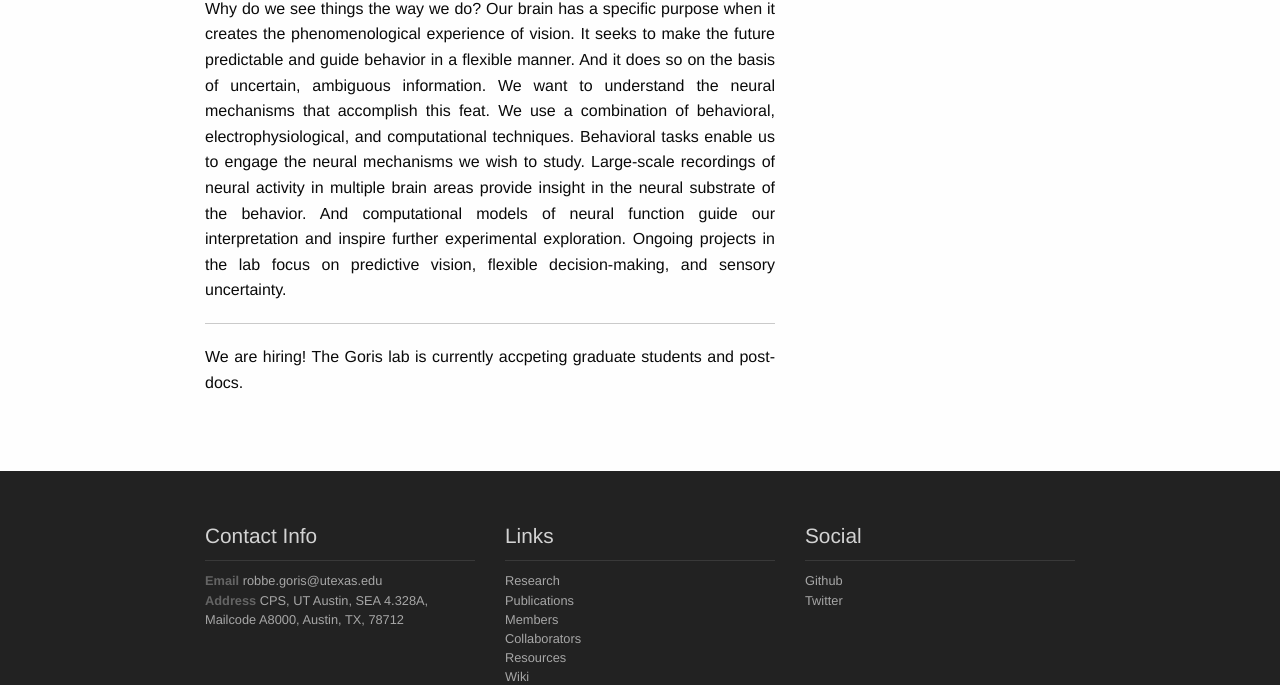
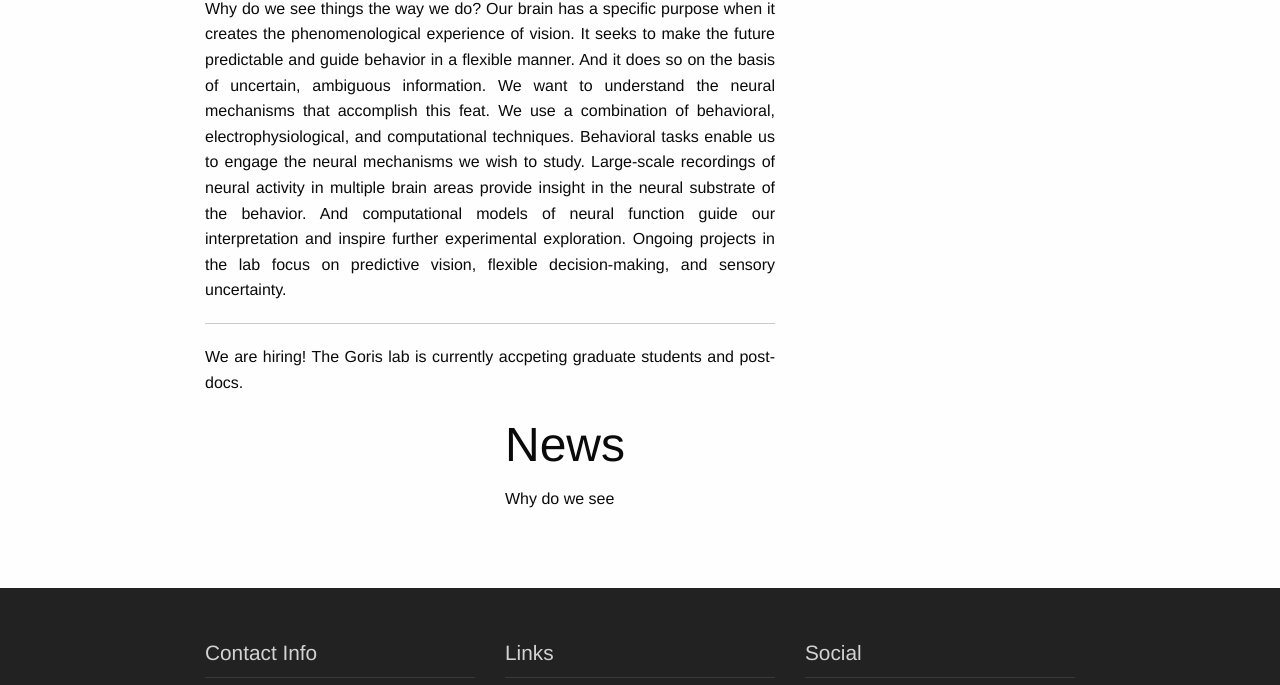
Before and after one commit to gorislab/gorislab.github.io, a plain HTML site: page index.html in a window 1280 px wide. Shown: the part 505-1190 px from the top of the page. Drawn offline with Linux system fonts and the light colour scheme.

Commit message:
Update index.html

```diff
--- a/index.html
+++ b/index.html
@@ -98,6 +98,11 @@
 		<div class="small-12 medium-4 column content-two" style="height:370px; overflow:auto; padding:4px;">
 			<a class="twitter-timeline" href="https://twitter.com/GorisLab?ref_src=twsrc%5Etfw">Tweets by GorisLab</a>
 			<script async src="https://platform.twitter.com/widgets.js" charset="utf-8"></script>		</div>
+		<div class="small-12 medium-8 column content-three">
+			<h1>News</h1>
+			<p align="justify">Why do we see </p>
+		</div>
+
 	</div>
 
 
```
